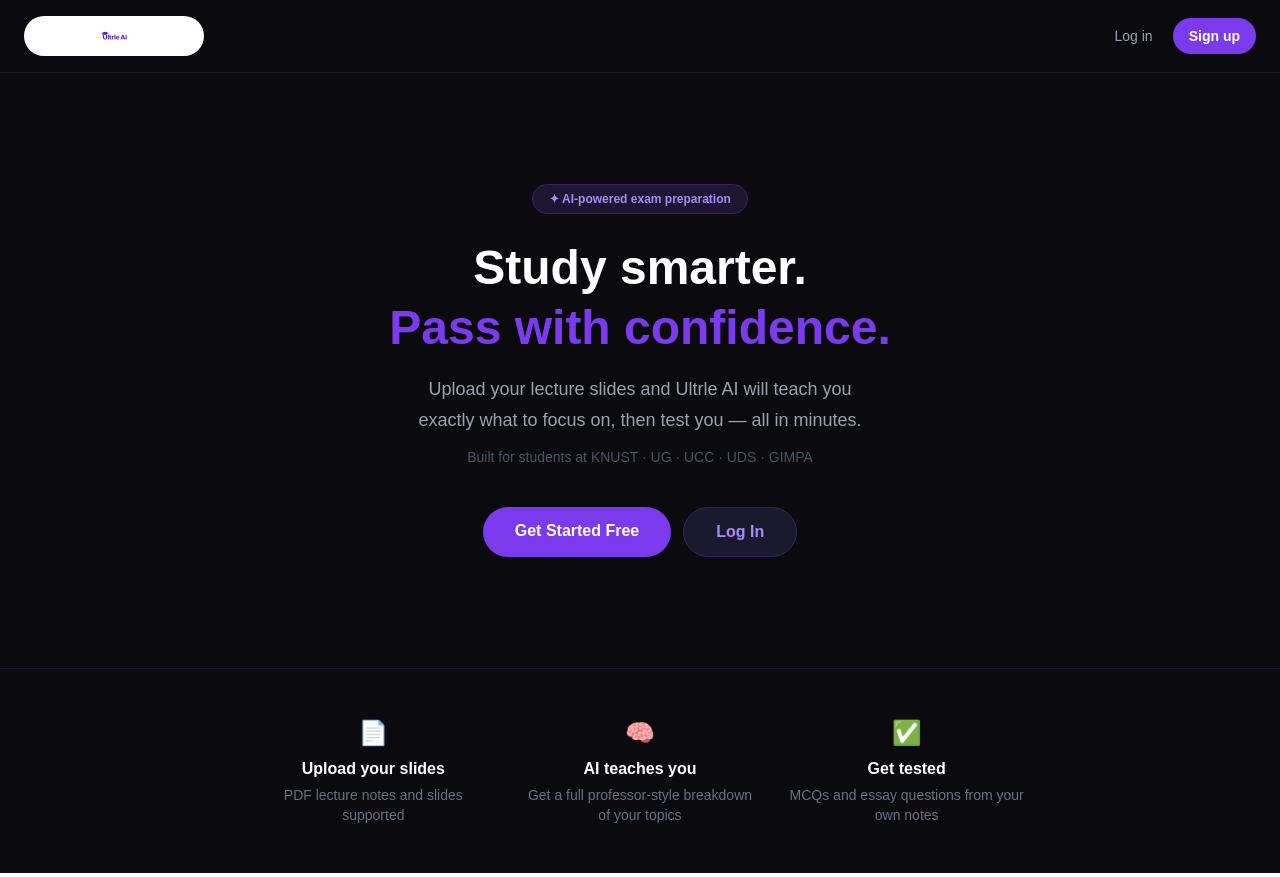
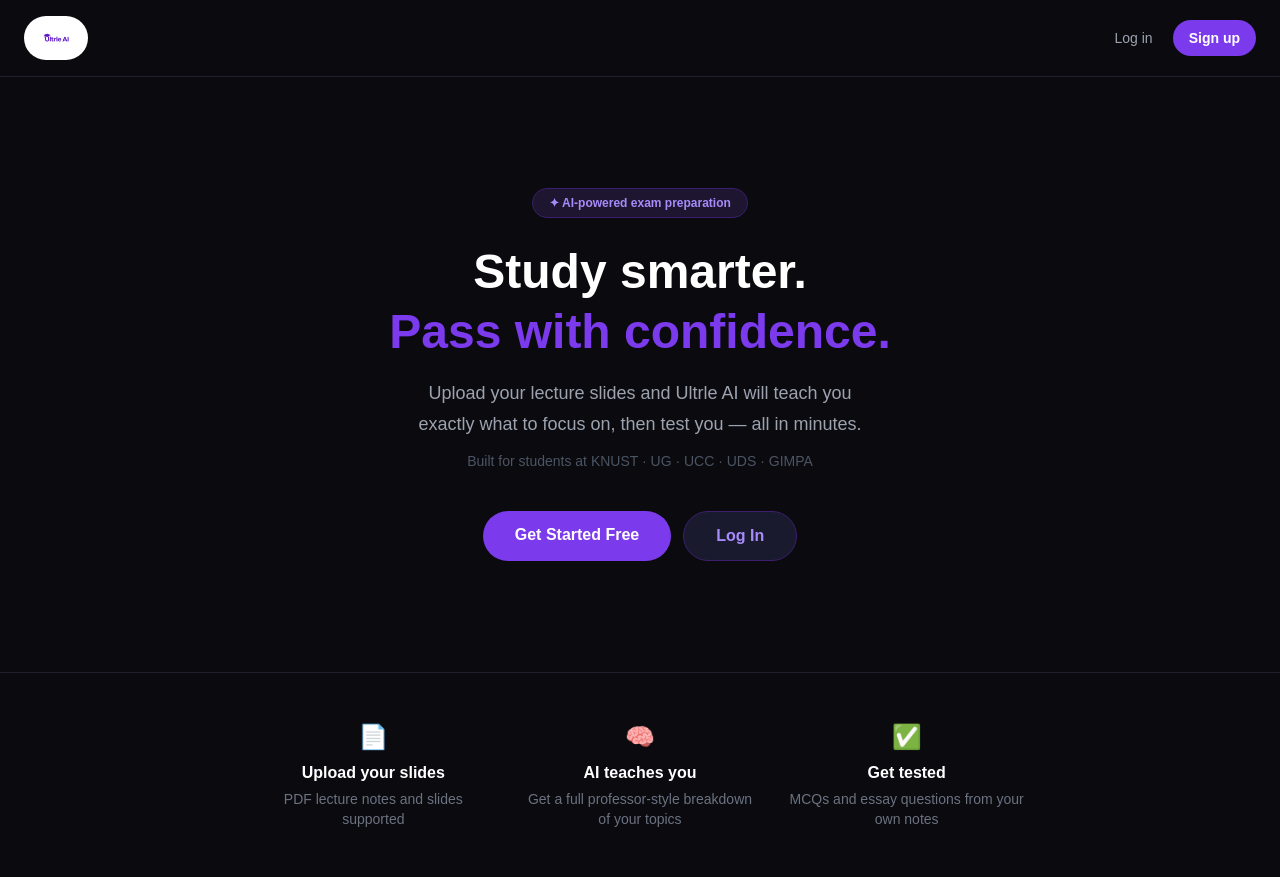
Before and after one commit to ultrleaigh/ultrle-ai, a Next.js app: page / in a window 1280 px wide. Built offline with nearby package versions, Linux system fonts and the light colour scheme; no server answers.

Commit message:
fix logo sizing in navbar pill

```diff
--- a/src/components/Navbar.js
+++ b/src/components/Navbar.js
@@ -23,12 +23,12 @@ export default function Navbar() {
     return (
         <nav className="w-full px-6 py-4 flex items-center justify-between" style={{ background: "#0a0a0f", borderBottom: "1px solid #1f1f2e" }}>
             <a href="/" className="flex items-center">
-                <div style={{ width: "180px", height: "40px", borderRadius: "20px", background: "white", display: "flex", alignItems: "center", justifyContent: "center", overflow: "hidden", padding: "4px 12px" }}>
+    <div style={{ height: "44px", borderRadius: "22px", background: "white", display: "flex", alignItems: "center", justifyContent: "center", overflow: "hidden", padding: "6px 16px" }}>
         <Image
             src="/uailogo.png"
             alt="Ultrle AI"
-                        width={160}
-                        height={32}
+            width={180}
+            height={40}
             style={{ height: "100%", width: "auto", objectFit: "contain" }}
             priority
         />
```
Lines whose indentation alone changed are shown as unchanged.
